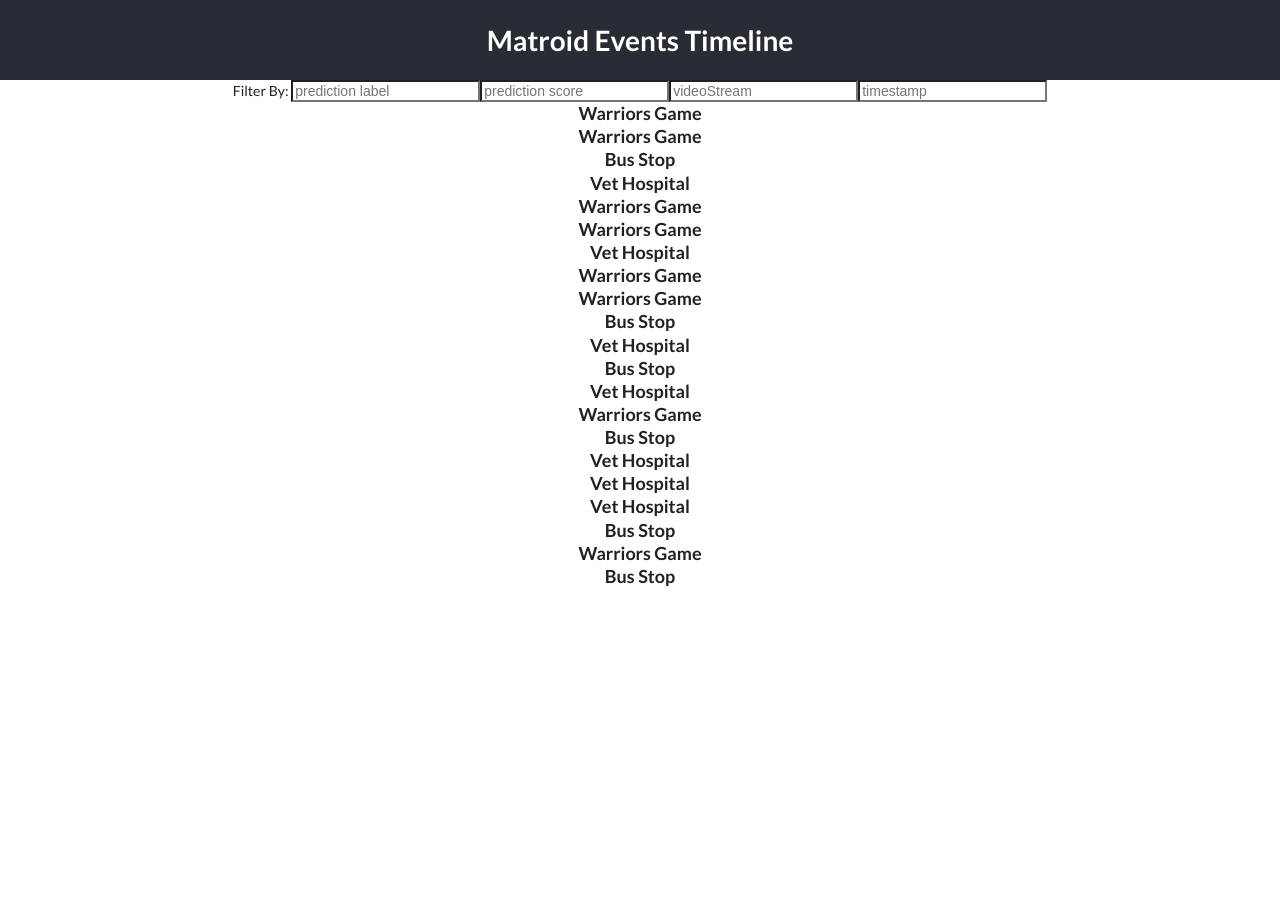
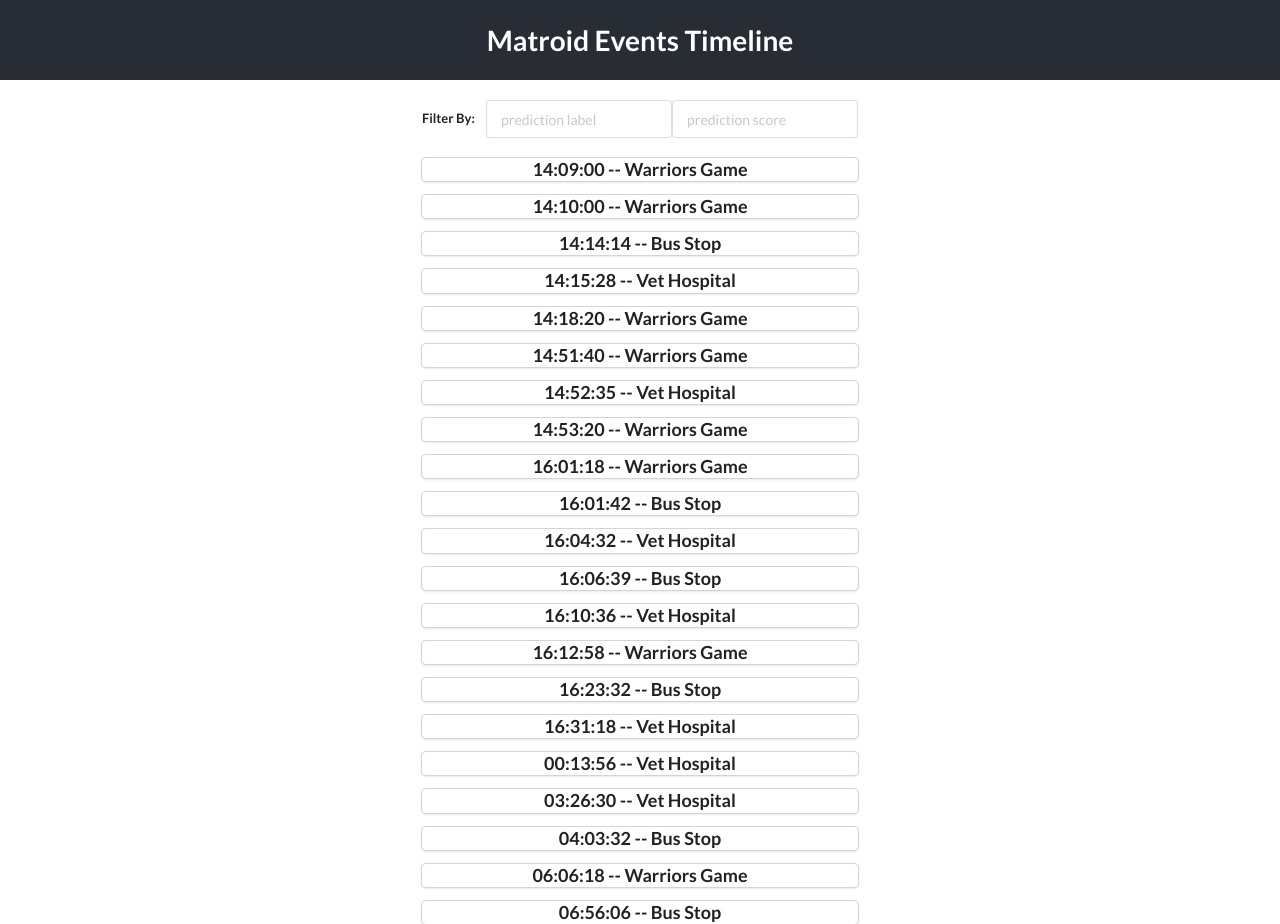
Before and after one commit to greglosco/matroid-coding-challenge, a React (Create React App) app: page / in a window 1280 px wide. Before the commit the page ends 800 px from the top, so only its background shows below. Built offline with nearby package versions, Linux system fonts and the light colour scheme.

Commit message:
styles added, ui updated if correct button is clicked

```diff
--- a/src/components/Event.js
+++ b/src/components/Event.js
@@ -15,39 +15,51 @@
         })
     }
 
+    handleCorrectClick = (e) => {
+        console.log(e.target.parentElement.parentElement.style.border = "2px solid green")
+    }
+
     render() {
 
         const { event } = this.props;
 
         return(
-            <div>
+            <div className="ui fluid card">
                 <div onClick={this.handleOnClick}>
-                    <h3>{event.videoStream}</h3>
+                    <h3>{(new Date(event.timestamp * 1000).toLocaleTimeString('it-IT'))} -- {event.videoStream}</h3>
                 </div>
                 {this.state.open ? (
-                    <div>
-                        <img src={event.imageSource} alt="failed to upload"/><br/>
-                        <p>{(new Date(event.timestamp * 1000).toLocaleTimeString('it-IT'))}</p>
+                    <div className="ui divided middle aligned list">
+                        <img src={event.imageSource} alt="failed to upload -- please refresh"/><br/>
+                        <div className="item">
+                            <li>
+                                <h5 className="ui horizontal blue label">Timestamp: </h5>
+                                {new Date(event.timestamp * 1000).toLocaleTimeString('it-IT')}
+                            </li>
+                        </div>
                         {event.predictions.map(prediction => (
-                            <div>
-                                <h5>Bounding Box:</h5>
-                                <ul>
-                                    <li>Top: {prediction.boundingBox.top}</li>
-                                     <li>Left: {prediction.boundingBox.left}</li>
-                                     <li>Height: {prediction.boundingBox.height}</li>
-                                     <li>Width: {prediction.boundingBox.width}</li>
-                                </ul>
+                            <div className="item">
+                                <h3>Prediction: <div className="ui mini positive button" onClick={this.handleCorrectClick}>Correct?</div></h3>
+                                <div className="item">
+                                    <h5 className="ui horizontal blue label">Bounding Box:</h5><br/>
+                                    <div className="ui horizontal list">
+                                            <li className="item">Top: {prediction.boundingBox.top}</li>
+                                            <li className="item">Left: {prediction.boundingBox.left}</li>
+                                            <li className="item">Height: {prediction.boundingBox.height}</li>
+                                            <li className="item">Width: {prediction.boundingBox.width}</li>
+                                    </div>
+                                </div>
+                                <h3 className="ui horizontal blue label">Score:</h3><br/>
                                 {prediction.scores.map(score => (
-                                    <div>
-                                        <ul>
-                                            <li><h5>Prediction Label:</h5>{score.label}</li>
-                                            <li><h5>Prediction Score:</h5>{score.score}</li>
-                                        </ul>
+                                    <div className="item">
+                                        <div className="ui horizontal list">
+                                            <li className="item"><h5 className="ui horizontal label">Label:</h5>{score.label}</li>
+                                            <li className="item"><h5 className="ui horizontal label">Score:</h5>{score.score}</li>
+                                        </div>
                                     </div>
                                 ))}
                             </div>
                         ))}
-                        {/* {event.predictions.scores.map(score => score.label - score.score)} */}
                     </div>
                 ) : null}
             </div>
--- a/src/components/Events.js
+++ b/src/components/Events.js
@@ -8,8 +8,8 @@
         this.state = {
             labelSearch: "",
             scoreSearch: "",
-            videoStreamSearch: "",
-            timestampSearch: ""
+            // videoStreamSearch: "",
+            // timestampSearch: ""
         }
     }
 
@@ -44,13 +44,18 @@
 
         return (
             <div>
-                <div>
-                    <label>Filter By: </label>
-                    <input type="text" name="labelSearch" placeholder="prediction label" value={this.state.labelSearch} onChange={this.handleOnChange} />
-                    <input type="text" name="scoreSearch" placeholder="prediction score" value={this.state.scoreSearch} onChange={this.handleOnChange} />
-                    <input type="text" name="videoStreamSearch" placeholder="videoStream" value={this.state.videoStreamSearch} onChange={this.handleOnChange} />
-                    <input type="text" name="timestampSearch" placeholder="timestamp" value={this.state.timestampSearch} onChange={this.handleOnChange} />
+                <br/>
+                <div className="ui form">
+                    <div className="inline field"><label>Filter By: </label>
+                        <div className="ui two wide input"><input type="text" name="labelSearch" placeholder="prediction label" value={this.state.labelSearch} onChange={this.handleOnChange} /></div>
+                        <div className="ui two wide input"><input type="text" name="scoreSearch" placeholder="prediction score" value={this.state.scoreSearch} onChange={this.handleOnChange} /></div>
+                        {/* <input type="text" name="videoStreamSearch" placeholder="videoStream" value={this.state.videoStreamSearch} onChange={this.handleOnChange} />
+                        <input type="text" name="timestampSearch" placeholder="timestamp" value={this.state.timestampSearch} onChange={this.handleOnChange} /> */}
+                     </div>
                 </div>
+
+                <br/>
+
                 <div>
                     {renderedEvents}
                 </div>
--- a/src/containers/EventsContainer.js
+++ b/src/containers/EventsContainer.js
@@ -13,7 +13,7 @@
         const { events } = this.props;
 
         return (
-            <div>
+            <div className="ui centered padded one column grid">
                 <Events events={events} />
             </div>
         )
```
